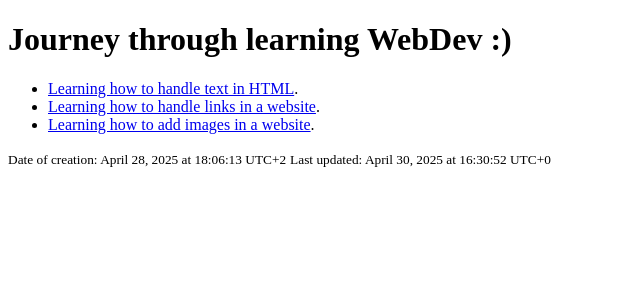
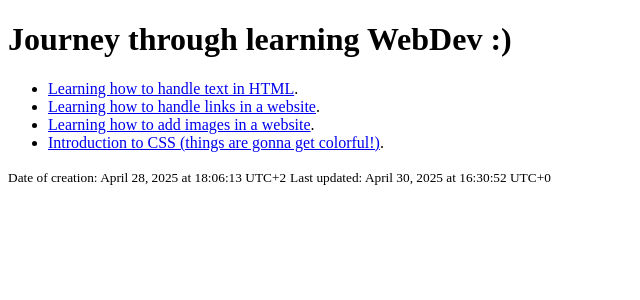
Before and after one commit to garciahahn/garciahahn-com, a Flask app: page /self-learning-webdev in a window 1280 px wide. Shown: the top 300 px of the page, without its empty margins (0-640 px from the left). Run offline with Flask 3, Linux system fonts and the light colour scheme.

Commit message:
Add CSS Intro page
Add a page for starting practicing how to style
webpages appropriately. At least the concepts of
css and cascade and whatnot.

```diff
--- a/main.py
+++ b/main.py
@@ -72,3 +72,7 @@ def show_learning_webdev_notabout():
 @app.route('/self-learning-webdev/images')
 def show_learning_webdev_images():
     return render_template('images.html', last_updated=LAST_UPDATED)
+
+@app.route('/self-learning-webdev/css-intro')
+def show_learning_webdev_css_intro():
+    return render_template('css_intro.html', last_updated=LAST_UPDATED)
--- a/templates/images.html
+++ b/templates/images.html
@@ -19,6 +19,7 @@
     </ol>
   </body>
   <footer>
+    <p><a href="/self-learning-webdev" target="_self" rel="noopener noreferrer">Return to Learning WebDev</a></p>
     <small>Date of creation: April 28, 2025 at 18:06:13 UTC+2</small>
     <small>Last updated: {{ last_updated }}</small>
   </footer>
--- a/templates/webdev.html
+++ b/templates/webdev.html
@@ -16,6 +16,7 @@
       <li>
         <a href="{{ url_for('show_learning_webdev_images') }}">Learning how to add images in a website</a>.
       </li>
+      <li><a href="{{ url_for('show_learning_webdev_css_intro') }}">Introduction to CSS (things are gonna get colorful!)</a>.</li>
     </ul>
   </body>
   <footer>
```
Also changed, not shown: templates/css_intro.html (added, +14 -0 lines).
